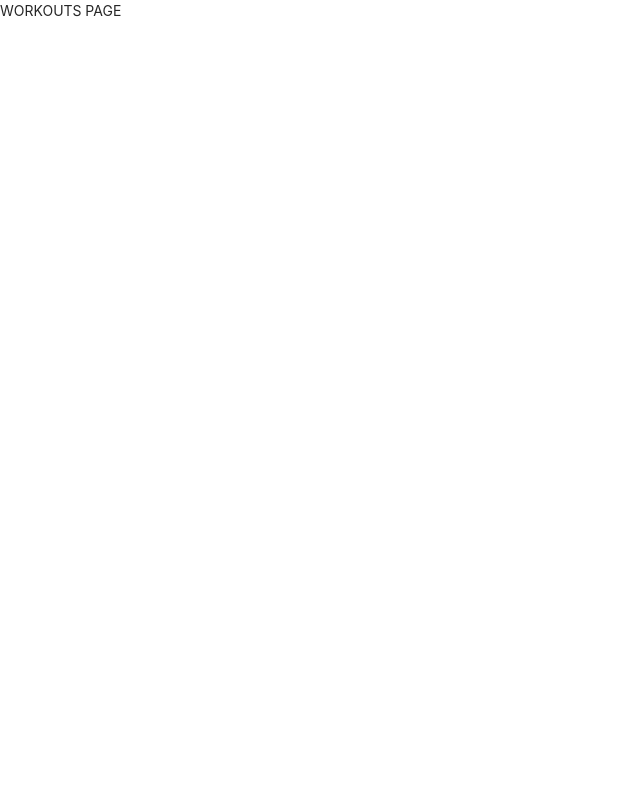
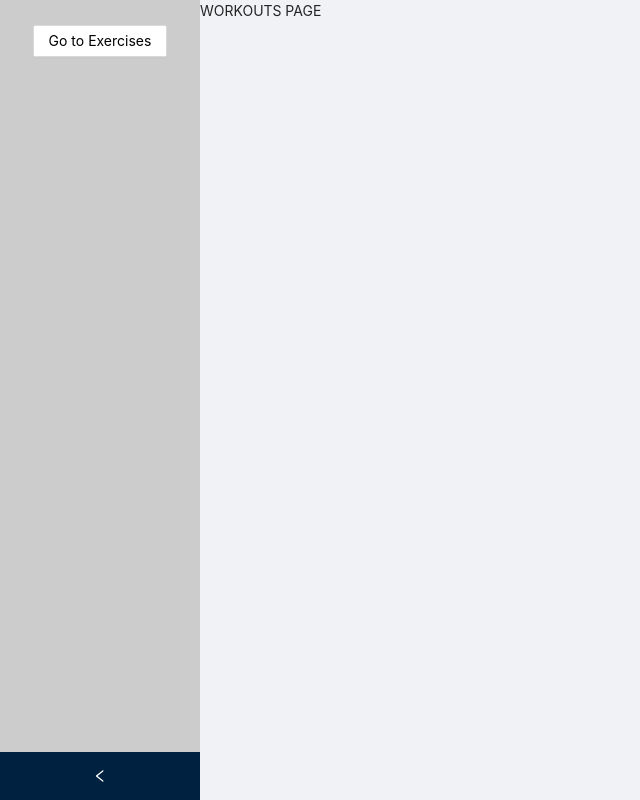
Before and after one commit to alouiseq/aesthenics-web, a React (Create React App) app: page /workouts in a window 1280 px wide. Shown: the whole page, without its empty margins (0-640 px from the left). Built offline with nearby package versions, Linux system fonts and the light colour scheme.

Commit message:
add routing

```diff
--- a/src/App.tsx
+++ b/src/App.tsx
@@ -1,23 +1,37 @@
 import React from 'react';
-import { Router, Route, Switch } from 'react-router-dom';
+import { Router, Route, Redirect } from 'react-router-dom';
 import { createBrowserHistory } from 'history';
+import { Layout } from 'antd';
 
-import Home from './routes/Home/Home';
+import Drawer from './routes/Drawer/Drawer';
+import Exercises from './routes/Exercises/Exercises';
 import Workouts from './routes/Workouts/Workouts';
 import './App.css';
 
+const history = createBrowserHistory();
+
+const layoutStyle = {
+  minHeight: '100vh',
+} as any;
+
 function App() {
   return (
-    <Router history={createBrowserHistory()}>
-      <Switch>
+    <Layout style={layoutStyle}>
+      <Router history={history}>
+        <Route path="/">
+          <Drawer />
+        </Route>
+        <Route exact path="/">
+          <Redirect to="/home" />
+        </Route>
         <Route path="/workouts">
           <Workouts />
         </Route>
-        <Route path="/">
-          <Home />
+        <Route path="/home">
+          <Exercises />
         </Route>
-      </Switch>
-    </Router>
+      </Router>
+    </Layout>
   );
 }
 
--- /dev/null
+++ b/src/routes/Drawer/Drawer.tsx
@@ -0,0 +1,40 @@
+import React from 'react';
+import { Button, Layout } from 'antd';
+import { Link, useLocation } from 'react-router-dom';
+import styled from 'styled-components';
+
+const { Sider } = Layout;
+
+const siderStyle = {
+  backgroundColor: '#CCC',
+  textAlign: 'center',
+} as any;
+
+const buttonStyle = {
+  marginTop: '25px',
+  color: '#000',
+};
+
+const renderExercisesDrawer = () => (
+  <Button style={buttonStyle}>
+    <Link to="/workouts">Go to Workouts</Link>
+  </Button>
+)
+
+const renderWorkoutDrawer = () => (
+  <Button style={buttonStyle}>
+    <Link to="/home">Go to Exercises</Link>
+  </Button>
+)
+
+const Drawer = () => {
+  const location = useLocation();
+
+  return (
+    <Sider collapsible style={siderStyle}>
+      { location.pathname === '/home' ? renderExercisesDrawer() : renderWorkoutDrawer() }
+    </Sider>
+  );
+};
+
+export default Drawer;
--- /dev/null
+++ b/src/routes/Exercises/Exercises.tsx
@@ -0,0 +1,31 @@
+import React from 'react';
+import { Layout } from 'antd';
+import styled from 'styled-components';
+
+import { ExerciseProps, ExercisesSet, ExercisesCard } from '../../components/Exercises/Exercises';
+import mockData from '../../mock/data/exercises.json';
+import mockGif from '../../mock/images/pistolSquat.gif';
+
+const { Content } = Layout;
+
+const Exercises = () => {
+  const data = mockData.data.map((d: ExerciseProps) => {
+    d.imageUrl = mockGif;
+    d.target = ['bicep', 'shoulder'];
+    return d;
+  });
+
+  return (
+    <Layout>
+      <Content style={{backgroundColor: '#000'}}>
+        <ExercisesSet>
+          {data.map(ex => (
+            <ExercisesCard key={ex.id} {...ex} />
+          ))}
+        </ExercisesSet>
+      </Content>
+    </Layout>
+  );
+};
+
+export default Exercises;
--- a/src/routes/Home/Home.tsx
+++ /dev/null
@@ -1,52 +0,0 @@
-import React from 'react';
-import { Button, Layout } from 'antd';
-import styled from 'styled-components';
-
-import { ExerciseProps, ExercisesSet, ExercisesCard } from '../../components/Exercises/Exercises';
-import mockData from '../../mock/data/exercises.json';
-import mockGif from '../../mock/images/pistolSquat.gif';
-
-const { Sider, Content } = Layout;
-
-const layoutStyle = {
-  minHeight: '100vh',
-} as any;
-
-const siderStyle = {
-  backgroundColor: '#CCC',
-  textAlign: 'center',
-} as any;
-
-const buttonStyle = {
-  marginTop: '25px',
-  color: '#000',
-};
-
-const Home = () => {
-  const data = mockData.data.map((d: ExerciseProps) => {
-    d.imageUrl = mockGif;
-    d.target = ['bicep', 'shoulder'];
-    return d;
-  });
-
-  return (
-    <>
-      <Layout style={layoutStyle}>
-        <Sider collapsible style={siderStyle}>
-          <Button style={buttonStyle}>Go to Workouts</Button>
-        </Sider>
-        <Layout>
-          <Content style={{backgroundColor: '#000'}}>
-            <ExercisesSet>
-              {data.map(ex => (
-                <ExercisesCard key={ex.id} {...ex} />
-              ))}
-            </ExercisesSet>
-          </Content>
-        </Layout>
-      </Layout>
-    </>
-  );
-};
-
-export default Home;
```
